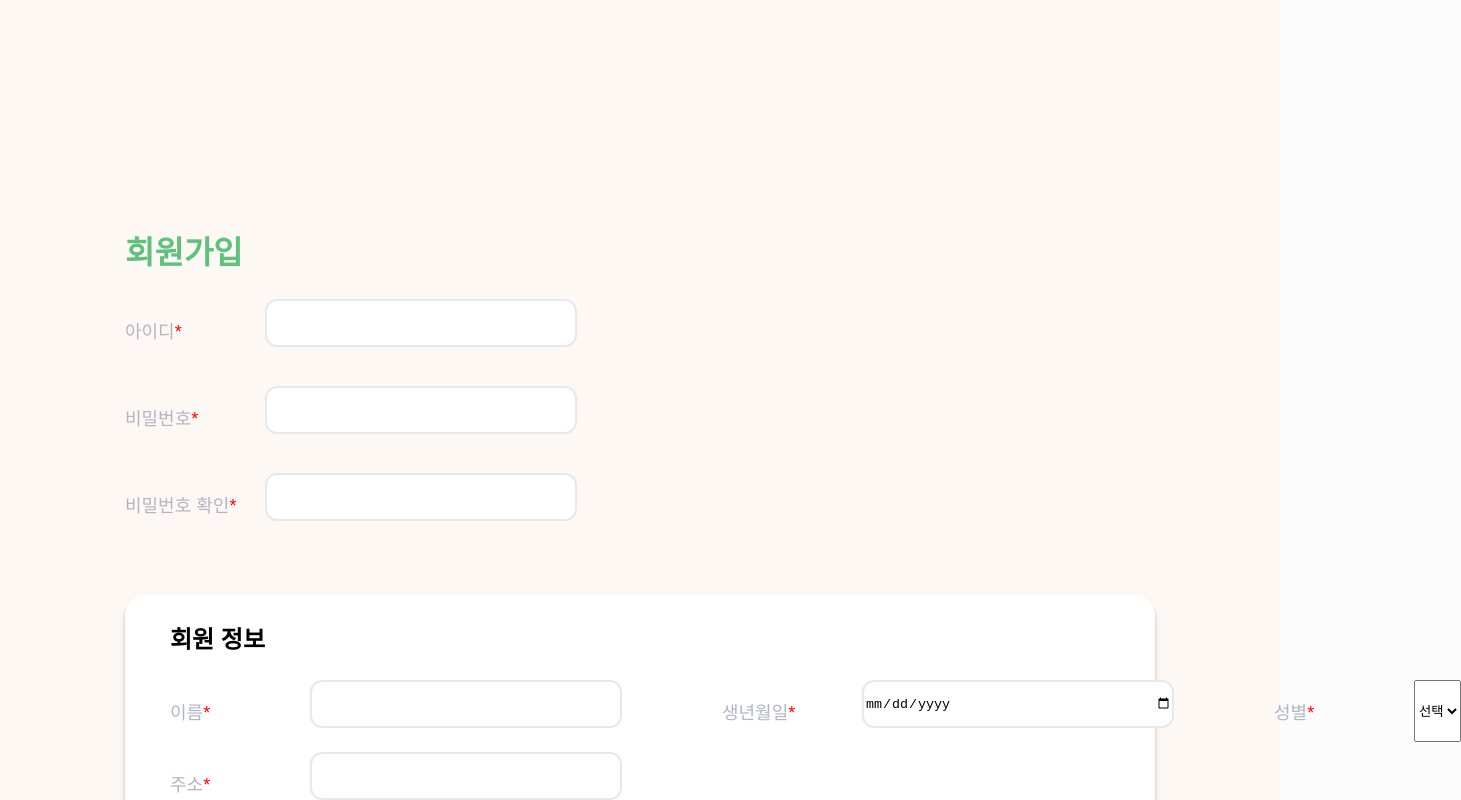
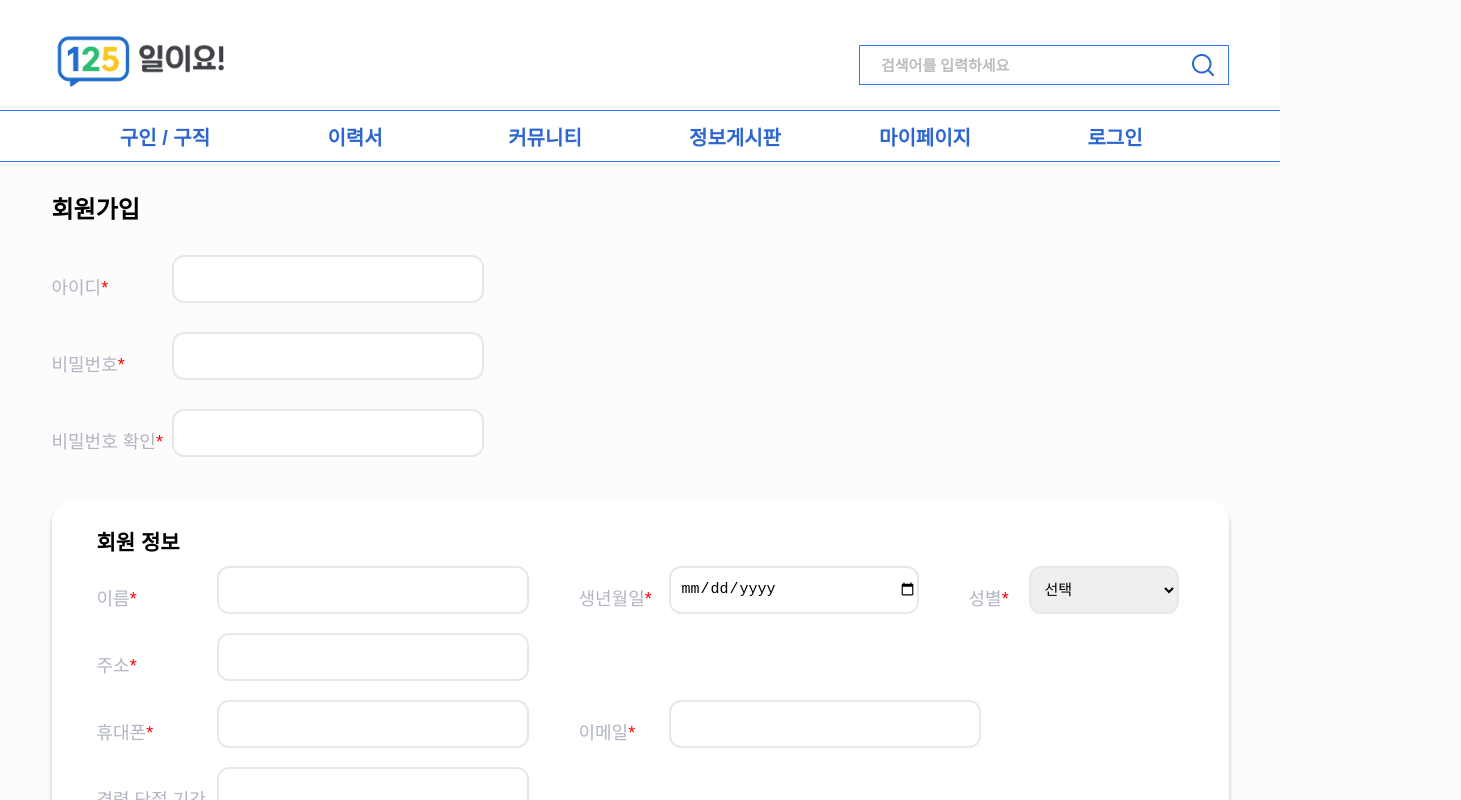
Before and after one commit to mingging27/125, a React (Create React App) app in the folder app-125/: page /signup in a window 1280 px wide. Shown: the top 800 px of the page, 1461 px wide, since content can reach past the window. Built offline with nearby package versions, Linux system fonts and the light colour scheme; the HTML template or start-up script is replaced by a standard one.

Commit message:
style: Login, Signup, Detail, List UI  수정

```diff
--- a/app-125/src/components/interview/Question.jsx
+++ b/app-125/src/components/interview/Question.jsx
@@ -16,7 +16,7 @@ const Content = styled.div`
 `;
 
 const Qdiv = styled.div`
-  width: 1280px;
+  width: 1177px;
   border: none;
   background-color: white;
   border-radius: 20px;
@@ -29,7 +29,7 @@ const Qdiv = styled.div`
 `;
 
 const Qtext = styled.p`
-  width: 1000px;
+  width: 950px;
 
   /*폰트*/
   color: black;
--- a/app-125/src/components/list/List.jsx
+++ b/app-125/src/components/list/List.jsx
@@ -3,6 +3,7 @@ import ListContent from "./ListContent";
 import { useEffect, useState } from "react";
 import Pagination from "@mui/material/Pagination"; // ✅ MUI에서 가져오기
 import { createTheme, ThemeProvider } from "@mui/material/styles";
+import { useNavigate } from "react-router-dom";
 
 /*
     실행 전 패키지 설치해주세요!
@@ -13,29 +14,30 @@ import { createTheme, ThemeProvider } from "@mui/material/styles";
     <List type={"이력서"} data={리스트 형태의 데이터}/>
 */
 
-const PositionWrap = styled.div``;
+const PositionWrap = styled.div`
+  width: 1177px;
+  position: relative;
+`;
 
 const ListTitle = styled.h2`
   color: black;
   font-weight: bold;
   font-size: 24px;
-  margin-left: 10px;
-  margin-bottom: 30px;
 `;
 
 const ListWrap = styled.div`
-  width: 1100px;
+  width: 1177px;
   display: column;
   justify-content: center;
 `;
 
 const Content = styled.div`
-  margin-top: 18px;
+  margin-top: 30px;
 `;
 
 const SubTitle = styled.div`
-  width: 1100px;
-  height: 50px;
+  width: 1177px;
+  height: 60px;
   background-color: #f9fbfc;
   border: 1px solid #d0d0ce;
   border-bottom: none;
@@ -71,6 +73,29 @@ const PaginationWrap = styled.div`
   margin: 30px 0;
 `;
 
+const Button = styled.button`
+  /*버튼 디자인*/
+  width: 50px;
+  height: 40px;
+  border: none;
+  background-color: #5ec27d;
+  border-radius: 30px;
+  box-shadow: inset 0px 2px 4px 0px rgba(0, 0, 0, 0.15);
+
+  position: absolute;
+  top: 23px;
+  right: 5px;
+
+  display: flex;
+  justify-content: center;
+  align-items: center;
+
+  /*폰트*/
+  color: #ffffff;
+  font-size: 18px;
+  font-weight: bold;
+`;
+
 const theme = createTheme({
   components: {
     MuiPaginationItem: {
@@ -91,6 +116,7 @@ const theme = createTheme({
 
 function List({ type, data }) {
   const [stockList, setStockList] = useState(data);
+  const navigate = useNavigate();
 
   useEffect(() => {
     setStockList(data);
@@ -109,10 +135,16 @@ function List({ type, data }) {
     setCurrentPage(value);
   };
 
+  // 수정
+  const goToCreate = () => {
+    navigate(`/resumes/create`); // 추가 라우트로 이동
+  };
+
   return (
     <>
       <PositionWrap>
         <ListTitle>{type}</ListTitle>
+        <Button onClick={goToCreate}>+</Button>
         <ListWrap>
           <Content>
             <SubTitle>
--- a/app-125/src/components/list/ListContent.jsx
+++ b/app-125/src/components/list/ListContent.jsx
@@ -14,7 +14,7 @@ import deleteBtn from "../../img/list/delete.png";
 */
 
 const Content = styled.div`
-  width: 1100px;
+  width: 1177px;
   height: 60px;
   background-color: white;
   border: 1px solid #d0d0ce;
--- a/app-125/src/pages/Login.jsx
+++ b/app-125/src/pages/Login.jsx
@@ -5,8 +5,8 @@ import Header from "../components/Header";
 
 const Content = styled.div`
   height: 1000px;
-  padding-top: 200px;
-  background-color: #fdfcfa;
+  padding-top: 250px;
+  background-color: #fdfcfc;
 
   display: flex;
   justify-content: center;
@@ -15,7 +15,7 @@ const Content = styled.div`
 const PositionWrap = styled.div``;
 
 const FormDiv = styled.div`
-  width: 730px;
+  width: 932px;
   height: 304px;
   background-color: white;
   box-shadow: 0px 4px 4px 0px rgba(0, 0, 0, 0.25);
@@ -30,20 +30,21 @@ const Form = styled.form`
 `;
 
 const Title = styled.h2`
-  color: #5ec27d;
+  color: #000000;
   font-weight: bold;
-  font-size: 30px;
-  margin-bottom: 57px;
+  font-size: 24px;
+  margin-bottom: 30px;
 `;
 
 const InputDiv = styled.div`
   display: flex;
   margin-bottom: 15px;
+  margin-left: 30px;
 `;
 
 const Label = styled.p`
   width: 140px;
-  color: #b1b5c3;
+  color: #53545aff;
   font-size: 18px;
 `;
 
@@ -81,7 +82,22 @@ const Submit = styled.button`
   font-weight: bold;
 `;
 
-const Signup = styled.p``;
+const Subtitle = styled.p`
+  font-size: 18px;
+`;
+
+const SignupDiv = styled.div`
+  border-left: 1px solid #5ec27d;
+  margin: 20px 0 20px 0;
+  padding: 50px 22px 50px 92px;
+`;
+
+const Signup = styled.p`
+  color: #8d9097ff;
+`;
+const Find = styled(Signup)`
+  margin-top: 40px;
+`;
 
 function Login() {
   const [loginId, setLoginId] = useState("");
@@ -149,9 +165,12 @@ function Login() {
               </InputDiv>
               <Submit type="submit">로그인</Submit>
             </Form>
-            <Signup onClick={() => navigate("/signup")} style={{ cursor: "pointer" }}>
-              회원가입
-            </Signup>
+            <SignupDiv>
+              <Signup onClick={() => navigate("/signup")} style={{ cursor: "pointer" }}>
+                회원가입
+              </Signup>
+              <Find style={{ cursor: "pointer" }}>비밀번호 찾기</Find>
+            </SignupDiv>
           </FormDiv>
         </PositionWrap>
       </Content>
--- a/app-125/src/pages/Signup.jsx
+++ b/app-125/src/pages/Signup.jsx
@@ -1,100 +1,123 @@
 import { useState } from "react";
 import styled from "styled-components";
 import { useNavigate } from "react-router-dom";
-
+import Header from "../components/Header";
 
 const Content = styled.div`
   height: 1000px;
-    padding-top: 200px;
-    background-color: #FDF8F4;
+  padding-top: 170px;
+  background-color: #fdfcfc;
 
   display: flex;
   justify-content: center;
 `;
 
-const Form = styled.form `
+const Form = styled.form``;
+
+const Title = styled.h2`
+  color: #000000;
+  font-weight: bold;
+  font-size: 24px;
+  margin-bottom: 30px;
 `;
 
-const Title = styled.h2 `
-    color: #5EC27D;
-    font-weight: bold;
-    font-size: 32px;
-`;
-
-const InputBundle = styled.div `
-    width: 1030px;
-    height:350px;
+const InputBundle = styled.div`
+  width: 1177px;
+  height: 350px;
   border: none;
   background-color: white;
   border-radius: 20px;
   box-shadow: 0px 4px 4px 0px rgba(0, 0, 0, 0.25);
   padding: 20px 45px;
-    margin-top: 60px;
+  margin-top: 30px;
 `;
 
-const SubTitle = styled.h3 `
-    font-size: 24px;
+const SubTitle = styled.h3`
+  font-size: 21px;
   margin: 0;
   margin-top: 5px;
-    margin-bottom: 25px;
+  margin-bottom: 10px;
 `;
 
-const InputDiv = styled.div ` /* 상자 외 */
+const InputDiv = styled.div`
+  /* 상자 외 */
   display: flex;
-    margin-bottom: 25px;
+  margin-bottom: 15px;
 `;
 
-const InputDiv2 = styled(InputDiv) `
+const InputDiv2 = styled(InputDiv)`
   margin: 0;
 `;
 
-const InputDiv3 = styled(InputDiv2) ` /* 상자 내 */
-    margin-bottom: 10px;
+const InputDiv3 = styled(InputDiv2)`
+  /* 상자 내 */
+  margin-bottom: 5px;
 `;
 
-const Label = styled.p `
-    width: 140px;
-    color: #B1B5C3;
+const Label = styled.p`
+  width: 120px;
+  color: #b1b5c3;
   font-size: 18px;
 `;
 
-const Label2 = styled(Label) `
+const Label2 = styled(Label)``;
+
+const Label3 = styled(Label2)`
+  width: 90px;
+  margin-left: 50px;
 `;
 
-const Label3 = styled(Label2) `
-    margin-left: 100px;
+const Label4 = styled(Label3)`
+  width: 60px;
 `;
 
-const Essential = styled.span `
+const Essential = styled.span`
   color: red;
 `;
 
-const Input = styled.input `
+const Input = styled.input`
   width: 312px;
   height: 48px;
-    border: 2px solid #E6E8EC;
+  border: 2px solid #e6e8ec;
   border-radius: 12px;
-
+  font-size: 15px;
+  padding-left: 10px;
 
   &:focus {
     outline: none;
   }
 `;
 
+const Select = styled.select`
+  padding-left: 10px;
+  width: 1270px;
+  height: 48px;
+  border: 2px solid #e6e8ec;
+  font-size: 15px;
+  border-radius: 12px;
+`;
+
+const HalfInput = styled(Input)`
+  width: 250px;
+`;
+
+const HalfSelect = styled(Select)`
+  width: 150px;
+`;
+
 const BtnDiv = styled.div`
   width: 100%;
   display: flex;
   justify-content: flex-end;
-margin-top: 70px;
+  margin-top: 50px;
 `;
 
-
-const Button = styled.button `
+const Button = styled.button`
   /*버튼 디자인*/
   width: 155px;
   height: 60px;
   border: none;
-    background-color: #5EC27D;
+  background-color: #5ec27d;
   border-radius: 30px;
   box-shadow: inset 0px 2px 4px 0px rgba(0, 0, 0, 0.15);
 
@@ -114,12 +137,11 @@ function Signup() {
   const [confirmPassword, setConfirmPassword] = useState("");
   const [name, setName] = useState("");
   const [birthdate, setBirthdate] = useState(""); // yyyy-mm-dd 형식
-    const [gender, setGender] = useState("");       // male / female
+  const [gender, setGender] = useState(""); // male / female
   const [address, setAddress] = useState("");
   const [phone, setPhone] = useState("");
   const [email, setEmail] = useState("");
   const navigate = useNavigate();
-
 
   // api 연동
   const handleSubmit = async (e) => {
@@ -172,58 +194,79 @@ function Signup() {
 
   return (
     <>
+      <Header />
       <Content>
         <Form onSubmit={handleSubmit}>
           <Title>회원가입</Title>
           <InputDiv>
-                    <Label>아이디<Essential color="red">*</Essential></Label>
+            <Label>
+              아이디<Essential color="red">*</Essential>
+            </Label>
             <Input type="text" value={username} onChange={(e) => setUsername(e.target.value)} />
           </InputDiv>
           <InputDiv>
-                    <Label>비밀번호<Essential color="red">*</Essential></Label>
-                    <Input type="password" value={password} onChange={(e) => setPassword(e.target.value)} /></InputDiv>
+            <Label>
+              비밀번호<Essential color="red">*</Essential>
+            </Label>
+            <Input type="password" value={password} onChange={(e) => setPassword(e.target.value)} />
+          </InputDiv>
           <InputDiv>
-                    <Label>비밀번호 확인<Essential color="red">*</Essential></Label>
+            <Label>
+              비밀번호 확인<Essential color="red">*</Essential>
+            </Label>
             <Input type="password" value={confirmPassword} onChange={(e) => setConfirmPassword(e.target.value)} />
           </InputDiv>
           <InputBundle>
             <SubTitle>회원 정보</SubTitle>
             <InputDiv2>
               <InputDiv3>
-                        <Label2>이름<Essential color="red">*</Essential></Label2>
-                        <Input type="text" value={name} onChange={(e) => setName(e.target.value)}/>
-
+                <Label2>
+                  이름<Essential color="red">*</Essential>
+                </Label2>
+                <Input type="text" value={name} onChange={(e) => setName(e.target.value)} />
               </InputDiv3>
               <InputDiv3>
-              <Label3>생년월일<Essential>*</Essential></Label3>
-              <Input type="date" value={birthdate} onChange={(e) => setBirthdate(e.target.value)} />
+                <Label3>
+                  생년월일<Essential>*</Essential>
+                </Label3>
+                <HalfInput type="date" value={birthdate} onChange={(e) => setBirthdate(e.target.value)} />
               </InputDiv3>
               <InputDiv3>
-              <Label3>성별<Essential>*</Essential></Label3>
-              <select value={gender} onChange={(e) => setGender(e.target.value)}>
-                <option value="">선택</option>
+                <Label4>
+                  성별<Essential>*</Essential>
+                </Label4>
+                <HalfSelect value={gender} onChange={(e) => setGender(e.target.value)}>
+                  <option value="" disabled hidden>
+                    선택
+                  </option>
                   <option value="male">남성</option>
                   <option value="female">여성</option>
-              </select>
+                </HalfSelect>
               </InputDiv3>
             </InputDiv2>
             <InputDiv3>
-                        <Label2>주소<Essential color="red">*</Essential></Label2>
+              <Label2>
+                주소<Essential color="red">*</Essential>
+              </Label2>
               <Input type="text" value={address} onChange={(e) => setAddress(e.target.value)} />
             </InputDiv3>
             <InputDiv2>
               <InputDiv3>
-                        <Label2>휴대폰<Essential color="red">*</Essential></Label2>
+                <Label2>
+                  휴대폰<Essential color="red">*</Essential>
+                </Label2>
                 <Input type="text" value={phone} onChange={(e) => setPhone(e.target.value)} />
               </InputDiv3>
               <InputDiv3>
-                        <Label3>이메일<Essential color="red">*</Essential></Label3>
+                <Label3>
+                  이메일<Essential color="red">*</Essential>
+                </Label3>
                 <Input type="text" value={email} onChange={(e) => setEmail(e.target.value)} />
               </InputDiv3>
             </InputDiv2>
             <InputDiv3>
               <Label2>경력 단절 기간</Label2>
-                        <Input type="text"/>
+              <Input type="text" />
             </InputDiv3>
           </InputBundle>
           <BtnDiv>
--- a/app-125/src/pages/resume/Detail.jsx
+++ b/app-125/src/pages/resume/Detail.jsx
@@ -3,11 +3,12 @@ import Question from "../../components/interview/Question";
 import React, { useEffect, useState } from "react";
 import { useNavigate } from "react-router-dom";
 import { useParams } from "react-router-dom";
+import Header from "../../components/Header";
 
 const Content = styled.div`
   height: 3800px;
-  padding-top: 160px;
-  background-color: #fdfcfa;
+  padding-top: 170px;
+  background-color: #fdfcfc;
 
   display: flex;
   flex-direction: column;
@@ -20,13 +21,13 @@ const Title = styled.h2`
   color: #000000;
   font-weight: bold;
   font-size: 24px;
-  margin-bottom: 61px;
+  margin-bottom: 30px;
 `;
 
 const ListContentMiddle = styled.div`
-  width: 1250px;
+  width: 1157px;
   border-bottom: 1px solid #a8a8a8;
-  padding: 30px 30px;
+  padding: 20px 30px;
 `;
 
 const ListContentTop = styled(ListContentMiddle)`
@@ -38,9 +39,9 @@ const ListContentBottom = styled(ListContentMiddle)`
 `;
 
 const Subtitle = styled.h3`
-  font-size: 24px;
+  font-size: 21px;
   margin: 0;
-  margin-bottom: 20px;
+  margin-bottom: 10px;
 `;
 
 const Wrap = styled.div`
@@ -50,6 +51,7 @@ const Wrap = styled.div`
 `;
 
 const BlockWrap = styled.div`
+  padding-left: 60px;
   display: flex;
   justify-content: space-between;
 `;
@@ -122,7 +124,7 @@ const BoxWrap = styled.div`
 `;
 
 const Weakness = styled.div`
-  width: 622px;
+  width: 560px;
   height: 250px;
   position: relative;
   border-radius: 50px;
@@ -142,14 +144,15 @@ const Strength = styled(Weakness)`
 `;
 
 const KeywordBox = styled(Weakness)`
-  width: 1298px;
+  width: 1177px;
   min-height: 400px;
   margin-top: 30px;
 `;
 
 const KeywordWrap = styled.div`
   position: relative;
-  width: 100%;
+  margin-left: 10px;
+  width: 90%;
   height: 260px;
   margin-top: 150px;
 `;
@@ -162,7 +165,7 @@ const Keyword = styled.div`
 `;
 
 const Activity = styled(Weakness)`
-  width: 1298px;
+  width: 1177px;
   min-height: 400px;
 `;
 
@@ -173,15 +176,15 @@ const BoxTitleDiv = styled.div`
 `;
 
 const Line = styled.div`
-  width: 538px;
+  width: 500px;
   border-bottom: 1px solid #000;
   position: absolute;
-  top: 158px;
+  top: 120px;
 `;
 
 const Line2 = styled(Line)`
-  width: 1227px;
-  top: 138px;
+  width: 1100px;
+  top: 120px;
 `;
 
 const PositionWrap = styled.div``;
@@ -192,14 +195,17 @@ const BoxTitle = styled.h3`
 `;
 
 const BoxDescription = styled.p`
+  margin: 0;
+  margin-top: 5px;
   font-size: 18px;
   color: #777e90;
 `;
 
 const BoxList = styled.ul`
+  width: 500px;
   padding: 0;
-  padding-left: 20px;
-  margin-top: 180px;
+  padding-left: 30px;
+  margin-top: 135px;
 `;
 
 const BoxList2 = styled(BoxList)`
@@ -272,7 +278,7 @@ const BtnDiv = styled.div`
 
 const BtnDiv2 = styled(BtnDiv)`
   margin-top: 60px;
-  width: 1300px;
+  width: 1150px;
 `;
 
 //QnA
@@ -400,7 +406,7 @@ function Detail() {
   const MIN_FONT = 16;
 
   // 박스 크기 (KeywordWrap에 맞춤)
-  const BOX_WIDTH = 800;
+  const BOX_WIDTH = 1000;
   const BOX_HEIGHT = 200;
 
   function getFontSize(importance) {
@@ -446,6 +452,7 @@ function Detail() {
 
   return (
     <>
+      <Header />
       <Content>
         <List>
           <Title>{resumeData.resume_title}</Title>
@@ -478,13 +485,13 @@ function Detail() {
           </ListContentTop>
           <ListContentMiddle>
             <Subtitle>학력 정보</Subtitle>
-            <BoldText>{resumeData.enrollment_status}</BoldText>
+            <Text2>{resumeData.enrollment_status}</Text2>
           </ListContentMiddle>
           <ListContentMiddle>
             <Subtitle>자격증</Subtitle>
             {resumeData.certificates.map((cert, idx) => (
               <Wrap key={idx}>
-                <Label2>{cert.acquisition_year}</Label2>
+                <Label3>{cert.acquisition_year}</Label3>
                 <Text>{cert.certificate_name}</Text>
               </Wrap>
             ))}
--- a/app-125/src/pages/resume/ResumeList.jsx
+++ b/app-125/src/pages/resume/ResumeList.jsx
@@ -5,8 +5,8 @@ import Header from "../../components/Header";
 
 const Content = styled.div`
   height: 900px;
-  padding-top: 164px;
-  background-color: #fdfcfa;
+  padding-top: 170px;
+  background-color: #fdfcfc;
 
   display: flex;
   justify-content: center;
```
Also changed, not shown: app-125/src/components/infoboard/DigitalCardList.jsx (+5 -13 lines). Lines whose indentation alone changed are shown as unchanged.
